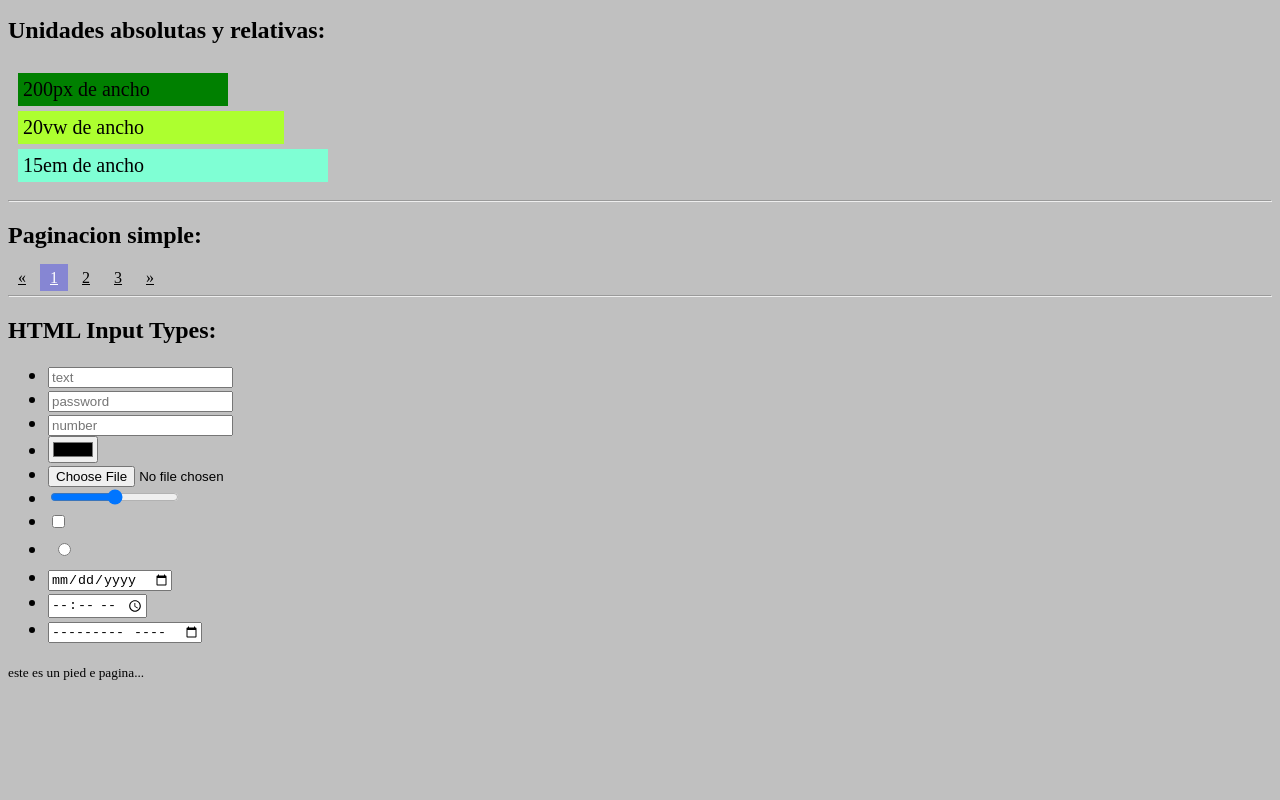
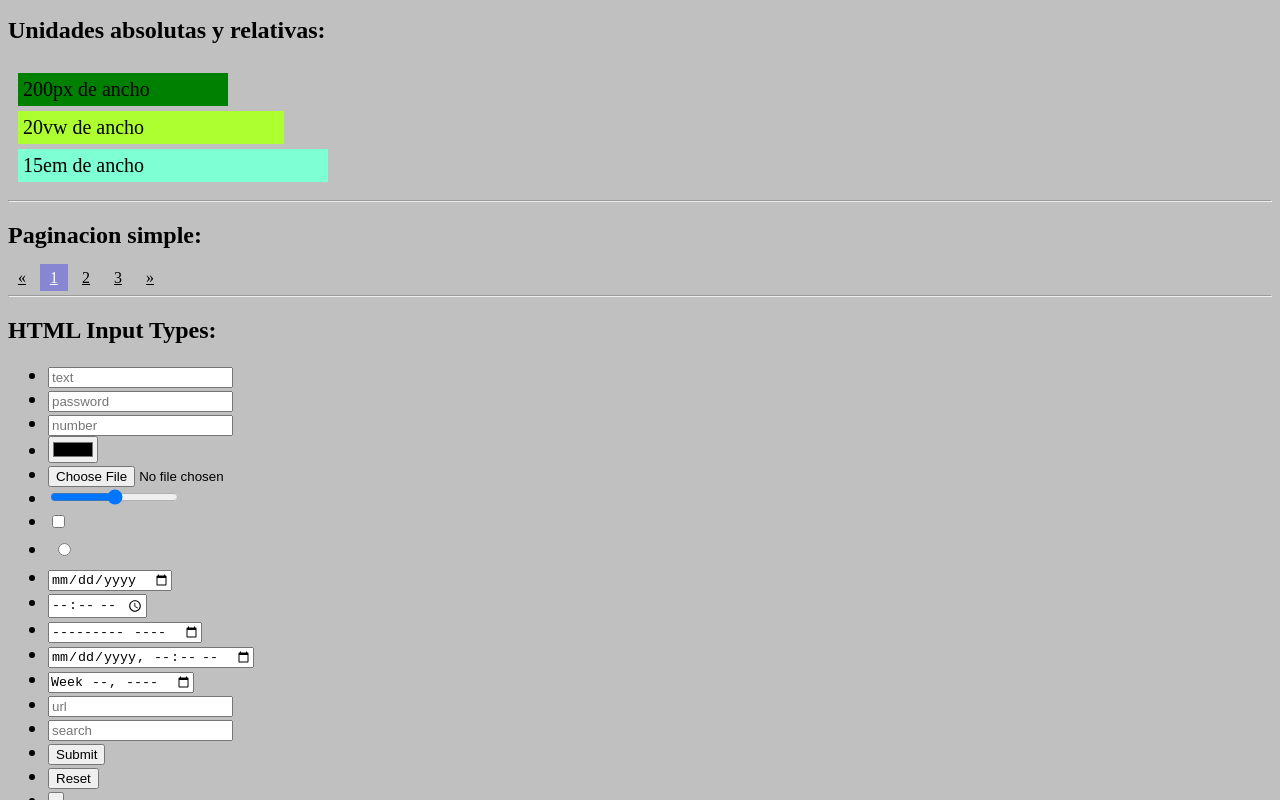
Before and after one commit to victorEmerio5/HTML-CSS, a plain HTML site: page index.html in a window 1280 px wide. Shown: the part 2000-2800 px from the top of the page. Before the commit the page ends 2697 px from the top, so only its background shows below. Drawn offline with Linux system fonts and the light colour scheme.

Commit message:
agregando inputs

```diff
--- a/index.html
+++ b/index.html
@@ -122,7 +122,7 @@
         <li> <input type="text" placeholder="text"> </li>
         <li> <input type="password" placeholder="password"> </li>
         <li> <input type="number" placeholder="number"> </li>
-        <li> <input type="color"> </li>
+        <li> <input type="color" placeholder="color"> </li>
         <li> <input type="file"> </li>
         <li> <input type="range"> </li>
         <li> <input type="checkbox"> </li>
@@ -130,6 +130,13 @@
         <li> <input type="date"> </li>
         <li> <input type="time"> </li>
         <li> <input type="month"> </li>
+        <li> <input type="datetime-local"> </li>
+        <li> <input type="week"> </li>
+        <li> <input type="url" placeholder="url"> </li>
+        <li> <input type="search" placeholder="search"> </li>
+        <li> <input type="submit"> </li>
+        <li> <input type="reset"> </li>
+        <li> <input type="button"> </li>
       </ul>
 
     </main>
```
